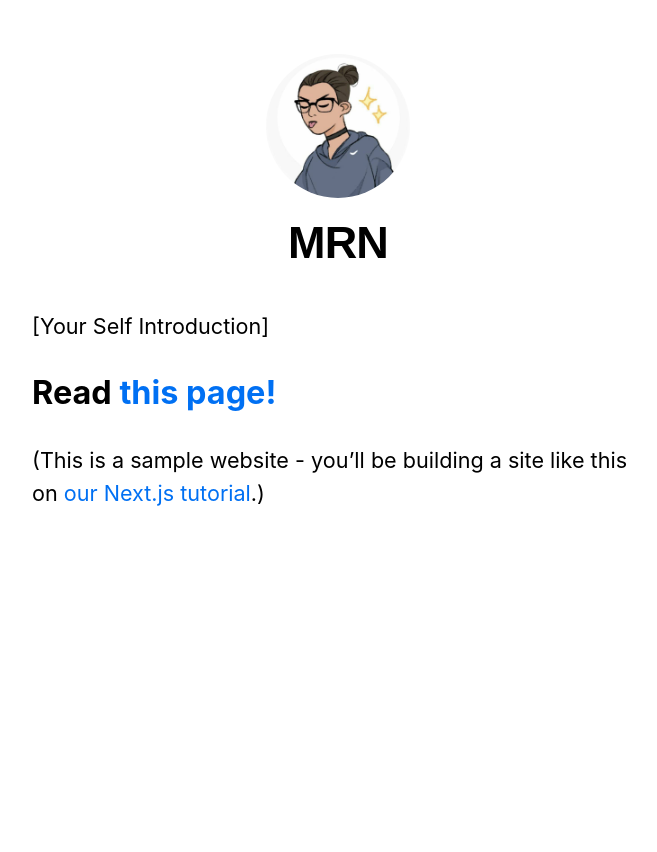
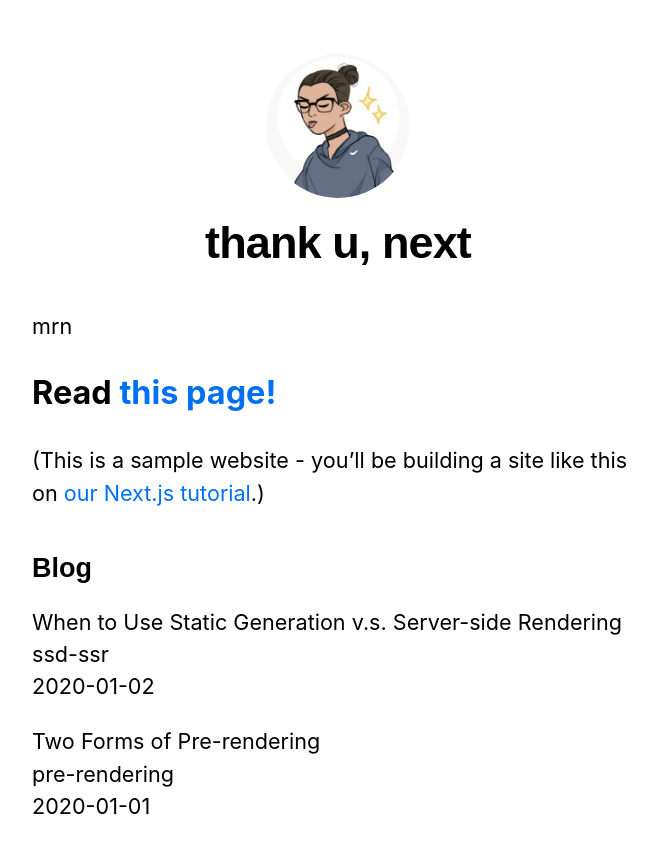
Before and after one commit to pannunzio/miniature-succotash, a Next.js app: page / in a window 1280 px wide. Shown: the top 852 px of the page, without its empty margins (302-959 px from the left). Before the commit the page ends 800 px from the top, so only its background shows below. Built offline with nearby package versions, Linux system fonts and the light colour scheme.

Commit message:
checkpoint: pre-rendering & data fetching

```diff
--- a/components/layout.js
+++ b/components/layout.js
@@ -4,10 +4,9 @@
 import utilStyles from '../styles/utils.module.css'
 import Link from 'next/link'
 
-const name = 'MRN'
-export const siteTitle = 'MRN || '
+const name = 'thank u, next'
+export const siteTitle = 'Learning Next.js'
 
-// eslint-disable-next-line react/prop-types
 export default function Layout({ children, home }) {
   return (
     <div className={styles.container}>
--- /dev/null
+++ b/lib/posts.js
@@ -0,0 +1,38 @@
+import fs from 'fs'
+import path from 'path'
+import matter from 'gray-matter'
+
+const postsDirectory = path.join(process.cwd(), 'posts')
+
+export function getSortedPostsData() {
+	// Get file names under /posts
+	const fileNames = fs.readdirSync(postsDirectory)
+	const allPostsData = fileNames.map(fileName => {
+		// Remove ".md" from file name to get id
+		const id = fileName.replace(/\.md$/, '')
+
+		// Read markdown file as string
+		const fullPath = path.join(postsDirectory, fileName)
+		const fileContents = fs.readFileSync(fullPath, 'utf8')
+
+		// Use gray-matter to parse the post metadata section
+		const matterResult = matter(fileContents)
+
+		// Combine the data with the id
+		return {
+			id,
+			...matterResult.data
+		}
+	})
+
+	// Sort posts by date
+	return allPostsData.sort(({ date: a }, { date: b }) => {
+		if (a < b) {
+			return 1
+		} else if (a > b) {
+			return -1
+		} else {
+			return 0
+		}
+	})
+}
--- /dev/null
+++ b/lib/user.js
@@ -0,0 +1,14 @@
+import fs from 'fs'
+import path from 'path'
+import matter from 'gray-matter'
+
+const userDirectory = path.join(process.cwd(), 'user/user-mrn.md')
+
+export function getUserData() {
+
+	const fileContents = fs.readFileSync(userDirectory, 'utf8')
+	const matterResult = matter(fileContents)
+	return {
+		...matterResult.data
+	}
+}
--- a/package.json
+++ b/package.json
@@ -8,6 +8,7 @@
   },
   "dependencies": {
     "eslint-plugin-prettier": "^4.0.0",
+    "gray-matter": "^4.0.3",
     "next": "^11.1.2",
     "prettier": "^2.3.2",
     "react": "17.0.2",
--- a/pages/index.js
+++ b/pages/index.js
@@ -2,15 +2,42 @@
 import Link from 'next/link'
 import Layout, { siteTitle } from '../components/layout'
 import utilStyles from '../styles/utils.module.css'
+import { getSortedPostsData } from '../lib/posts'
+import { getUserData } from '../lib/user'
 
-export default function Home() {
+export async function getStaticProps() {
+  const allPostsData = getSortedPostsData()
+  const user = getUserData()
+  return {
+    props: {
+      allPostsData,
+      user
+    }
+  }
+}
+
+// export async function getServerSideProps(context) {
+//   return {
+//     props: {
+//       /**
+//        * Because getServerSideProps is called at request time, its parameter (context) contains request specific parameters.
+//        *
+//        * You should use getServerSideProps only if you need to pre-render a page whose data must be fetched at request time.
+//        * Time to first byte (TTFB) will be slower than getStaticProps because the server must compute the result
+//        * on every request, and the result cannot be cached by a CDN without extra configuration.
+//        */
+//     }
+//   }
+// }
+
+export default function Home(props) {
   return (
     <Layout home>
       <Head>
         <title>{siteTitle}</title>
       </Head>
       <section className={utilStyles.headingMd}>
-        <p>[Your Self Introduction]</p>
+        <p>{props.user.name}</p>
         <h1 className="title">
           Read{' '}
           <Link href="/posts/first-post">
@@ -22,6 +49,20 @@
           <a href="https://nextjs.org/learn">our Next.js tutorial</a>.)
         </p>
       </section>
+      <section className={`${utilStyles.headingMd} ${utilStyles.padding1px}`}>
+        <h2 className={utilStyles.headingLg}>Blog</h2>
+        <ul className={utilStyles.list}>
+          {props.allPostsData.map(({ id, date, title }) => (
+            <li className={utilStyles.listItem} key={id}>
+              {title}
+              <br />
+              {id}
+              <br />
+              {date}
+            </li>
+          ))}
+        </ul>
+      </section>
     </Layout>
   )
 }
--- /dev/null
+++ b/posts/pre-rendering.md
@@ -0,0 +1,11 @@
+---
+title: 'Two Forms of Pre-rendering'
+date: '2020-01-01'
+---
+
+Next.js has two forms of pre-rendering: **Static Generation** and **Server-side Rendering**. The difference is in **when** it generates the HTML for a page.
+
+- **Static Generation** is the pre-rendering method that generates the HTML at **build time**. The pre-rendered HTML is then _reused_ on each request.
+- **Server-side Rendering** is the pre-rendering method that generates the HTML on **each request**.
+
+Importantly, Next.js lets you **choose** which pre-rendering form to use for each page. You can create a "hybrid" Next.js app by using Static Generation for most pages and using Server-side Rendering for others.
--- /dev/null
+++ b/posts/ssd-ssr.md
@@ -0,0 +1,19 @@
+---
+title: 'When to Use Static Generation v.s. Server-side Rendering'
+date: '2020-01-02'
+---
+
+We recommend using **Static Generation** (with and without data) whenever possible because your page can be built once and served by CDN, which makes it much faster than having a server render the page on every request.
+
+You can use Static Generation for many types of pages, including:
+
+- Marketing pages
+- Blog posts
+- E-commerce product listings
+- Help and documentation
+
+You should ask yourself: "Can I pre-render this page **ahead** of a user's request?" If the answer is yes, then you should choose Static Generation.
+
+On the other hand, Static Generation is **not** a good idea if you cannot pre-render a page ahead of a user's request. Maybe your page shows frequently updated data, and the page content changes on every request.
+
+In that case, you can use **Server-Side Rendering**. It will be slower, but the pre-rendered page will always be up-to-date. Or you can skip pre-rendering and use client-side JavaScript to populate data.
--- /dev/null
+++ b/user/user-mrn.md
@@ -0,0 +1,6 @@
+---
+name: 'mrn'
+url: 'images/pic.jpg'
+---
+
+Next.js has two forms of pre-rendering: **Static Generation** and **Server-side Rendering**. The difference is in **when** it generates the HTML for a page.
```
Also changed, not shown: .eslintrc.json.
